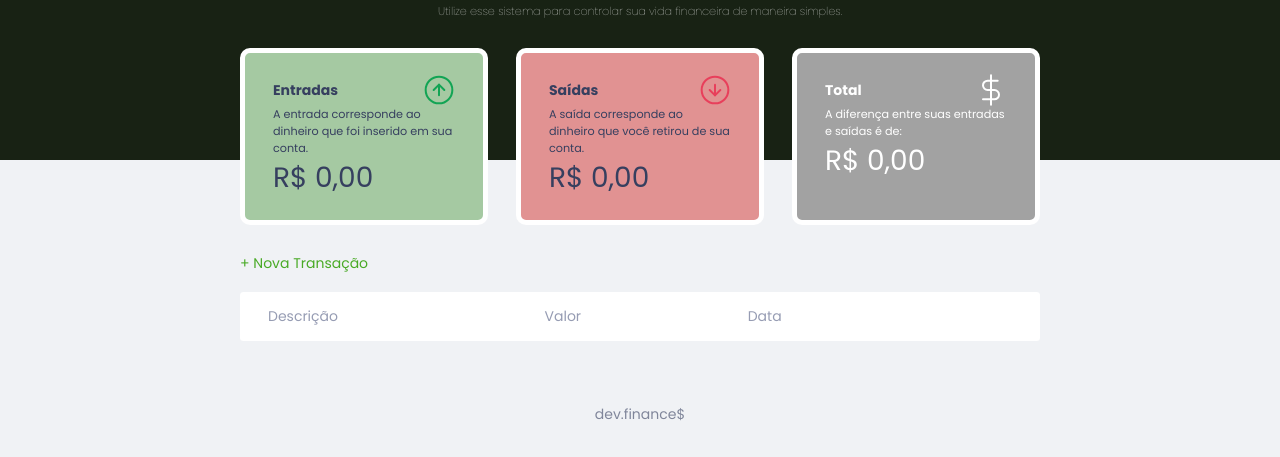
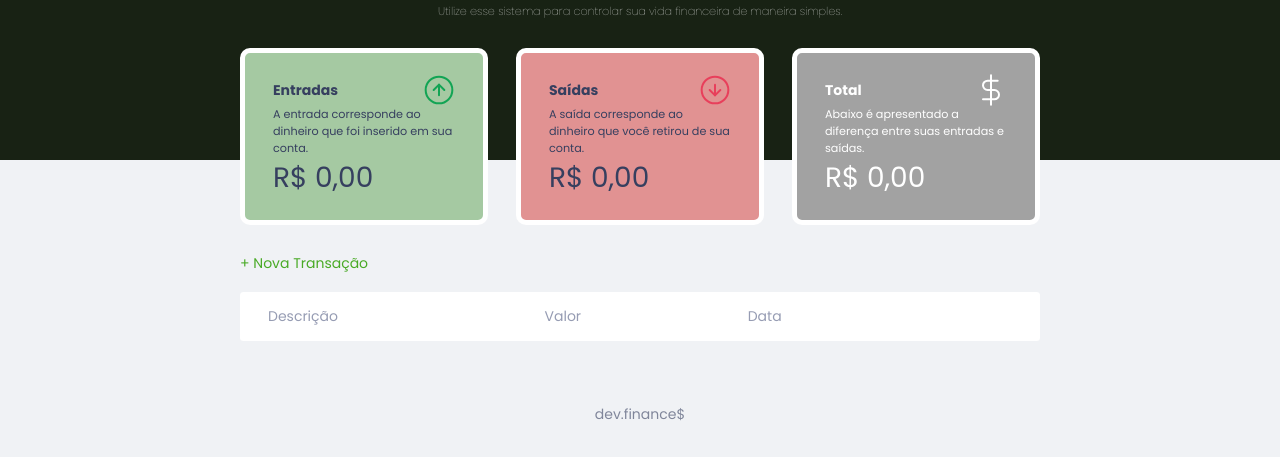
Before and after one commit to Carolineleless/dw1a3, a plain HTML site: page trabalho/index.html in a window 1280 px wide. Shown: the part 55-512 px from the top of the page. Drawn offline with Linux system fonts and the light colour scheme.

Commit message:
Update index.html

```diff
--- a/trabalho/index.html
+++ b/trabalho/index.html
@@ -53,7 +53,7 @@
                         <img src="./assets/total.svg" alt="Image de total">
                     </h3>
                     <h4>
-                        <span>A diferença entre suas entradas e saídas é de:</span>
+                        <span>Abaixo é apresentado a diferença entre suas entradas e saídas.</span>
                     </h4>
                     <p id="totalDisplay">R$ 0,00</p>
                 </div>
```
